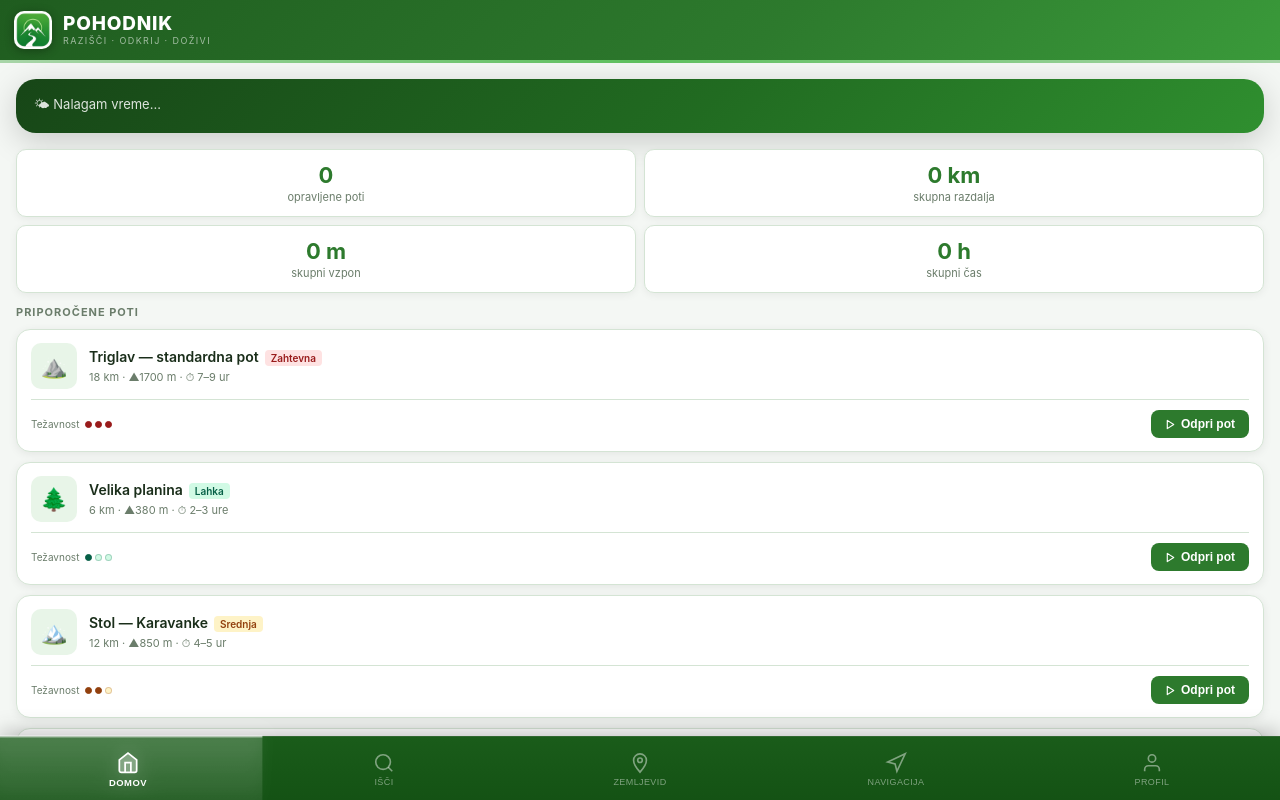
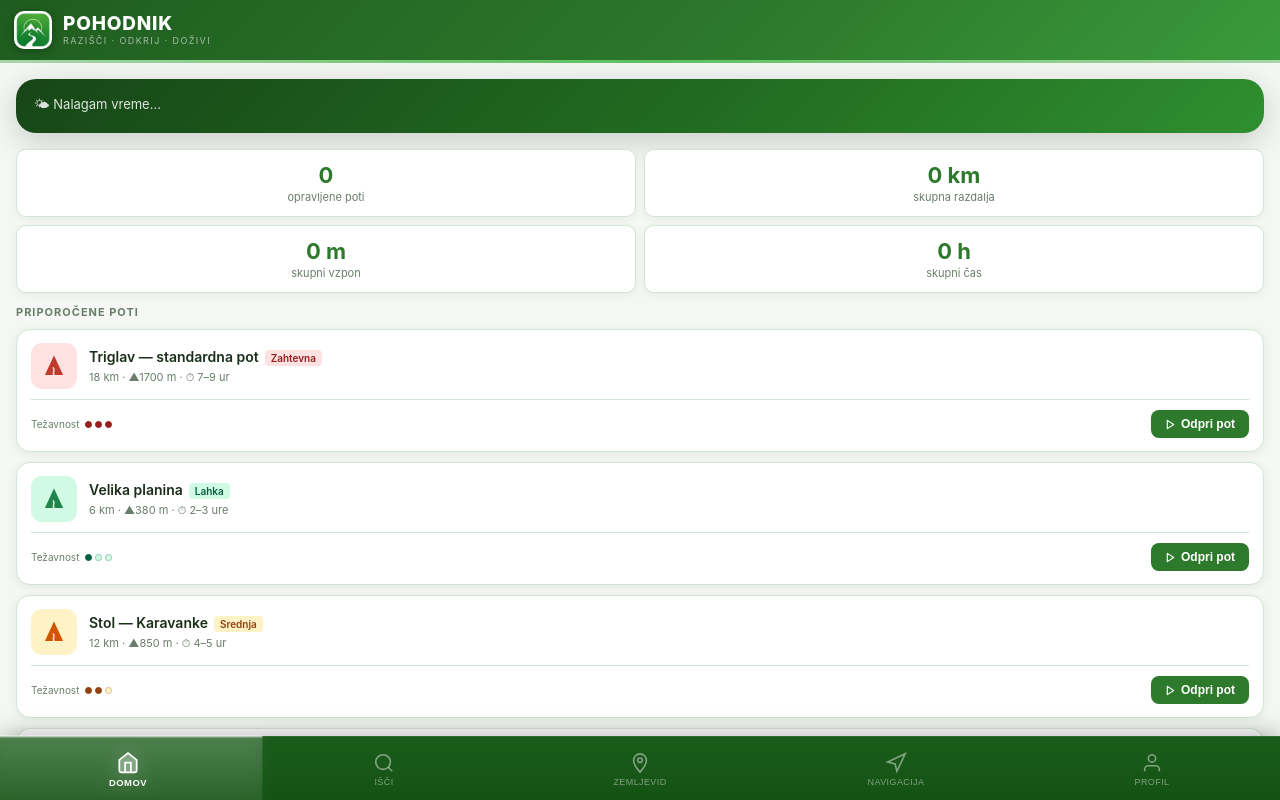
Before and after one commit to damjanvrhar-source/pohodnik, a React (Vite) app: page / in a window 1280 px wide. Built offline with nearby package versions, Linux system fonts and the light colour scheme; no server answers.

Commit message:
SVG ikone z barvami po tezavnosti, pulse animacija

```diff
--- a/src/zasloni/Domov.jsx
+++ b/src/zasloni/Domov.jsx
@@ -32,6 +32,39 @@ function TezavnostPike({ razred }) {
           border: `1px solid ${i <= filled ? barva : barva + '40'}`,
         }} />
       ))}
+    </div>
+  )
+}
+
+
+function IkonaPoti({ razred }) {
+  const [pulse, setPulse] = React.useState(false)
+  const barve = {
+    tezka:   { ozadje: '#FEE2E2', gora: '#C0392B', sneg: '#FADBD8' },
+    srednja: { ozadje: '#FEF3C7', gora: '#D35400', sneg: '#FDEBD0' },
+    lahka:   { ozadje: '#D1FAE5', gora: '#1E8449', sneg: '#A9DFBF' },
+  }
+  const b = barve[razred] || barve.lahka
+  return (
+    <div
+      onMouseDown={() => setPulse(true)}
+      onMouseUp={() => setTimeout(() => setPulse(false), 400)}
+      onTouchStart={() => setPulse(true)}
+      onTouchEnd={() => setTimeout(() => setPulse(false), 400)}
+      style={{
+        width: 46, height: 46, borderRadius: 11,
+        background: b.ozadje, flexShrink: 0,
+        display: 'flex', alignItems: 'center', justifyContent: 'center',
+        transform: pulse ? 'scale(1.18)' : 'scale(1)',
+        transition: 'transform 0.2s cubic-bezier(0.34,1.56,0.64,1)',
+        boxShadow: pulse ? `0 0 0 5px ${b.ozadje}80` : 'none',
+      }}
+    >
+      <svg width="26" height="26" viewBox="0 0 40 40" fill="none">
+        <polygon points="20,4 25,14 15,14" fill={b.sneg}/>
+        <polygon points="20,4 34,34 6,34" fill={b.gora}/>
+        <path d="M20 34 C17 30 22 27 19 23" stroke="white" strokeWidth="2.5" strokeLinecap="round" fill="none" opacity="0.8"/>
+      </svg>
     </div>
   )
 }
@@ -148,11 +181,7 @@ export default function Domov({ onOdpriPot }) {
         }}>
           {/* Zgornji del — ikona + info */}
           <div style={{ display: 'flex', alignItems: 'center', gap: 12, marginBottom: 10 }}>
-            <div style={{
-              width: 46, height: 46, borderRadius: 10, background: 'var(--zelena-sv)',
-              display: 'flex', alignItems: 'center', justifyContent: 'center',
-              fontSize: 22, flexShrink: 0,
-            }}>{p.ikona}</div>
+            <IkonaPoti razred={p.razred} />
             <div style={{ flex: 1, minWidth: 0 }}>
               <div style={{ fontSize: 14, fontWeight: 600, marginBottom: 4 }}>
                 {p.ime}
```
